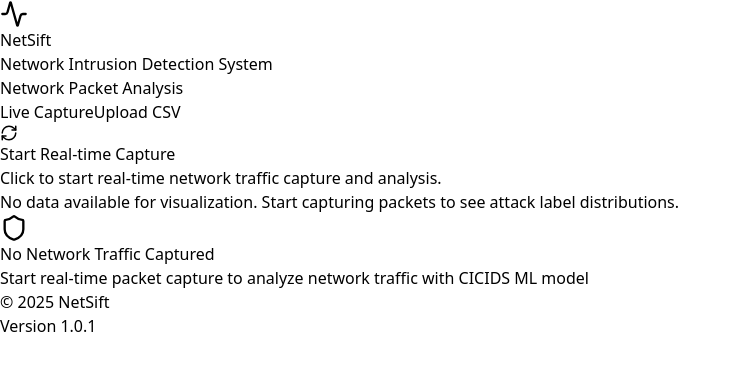
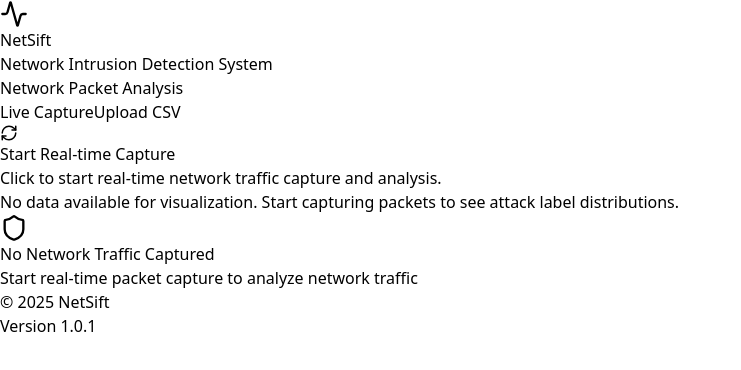
Before and after one commit to rutubhanderi/Realtime-NIDS, a React (Vite) app in the folder packet-sniffer/frontend/: page / in a window 1280 px wide. Shown: the top 370 px of the page, without its empty margins (0-741 px from the left). Built offline with nearby package versions, Linux system fonts and the light colour scheme.

Commit message:
minor fixes

```diff
--- a/packet-sniffer/frontend/src/components/PacketAnalyzerTable.jsx
+++ b/packet-sniffer/frontend/src/components/PacketAnalyzerTable.jsx
@@ -108,7 +108,7 @@ const PacketAnalyzerTable = ({ processedPackets, isCapturing, currentAttack }) =
             <Shield size={28} className="text-blue-400" />
           </div>
           <h3 className="text-lg font-medium text-gray-300 mb-2">No Network Traffic Captured</h3>
-          <p>Start real-time packet capture to analyze network traffic with CICIDS ML model</p>
+          <p>Start real-time packet capture to analyze network traffic</p>
         </div>
         {isCapturing && (
           <div className="flex justify-center mt-4">
```
